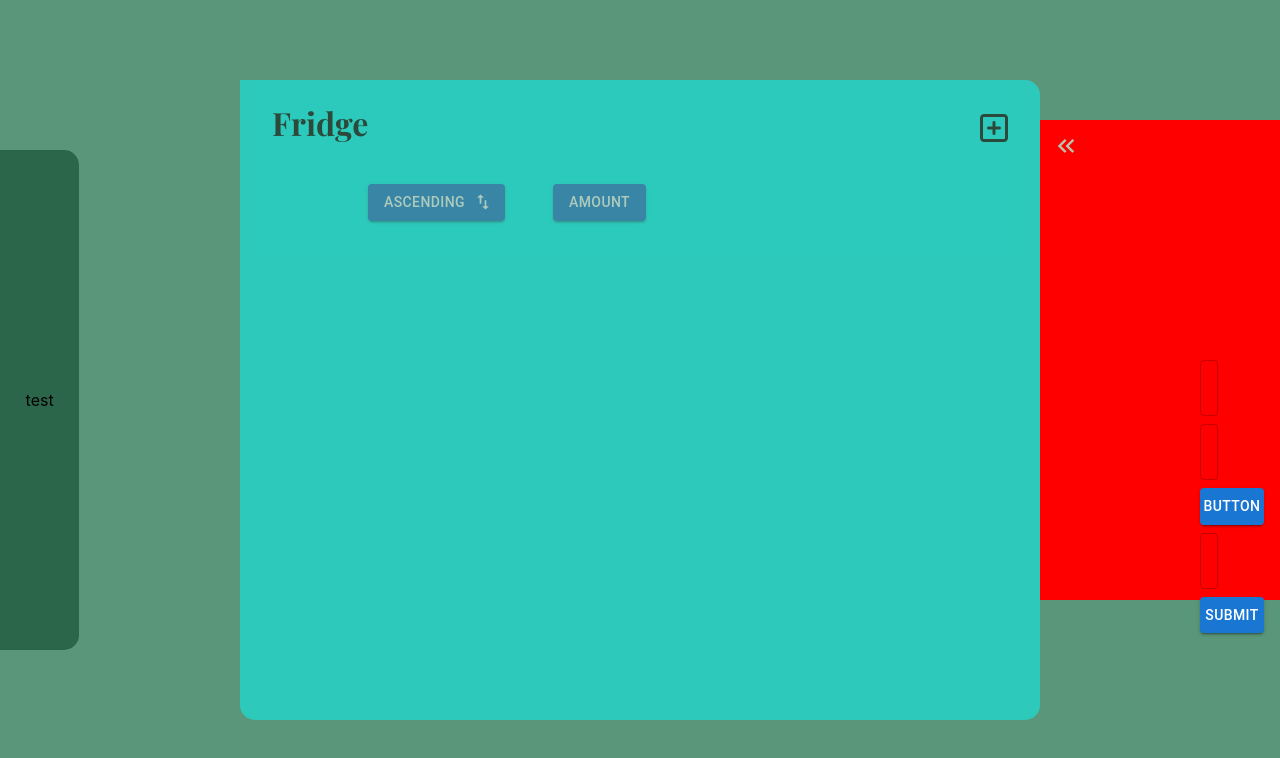
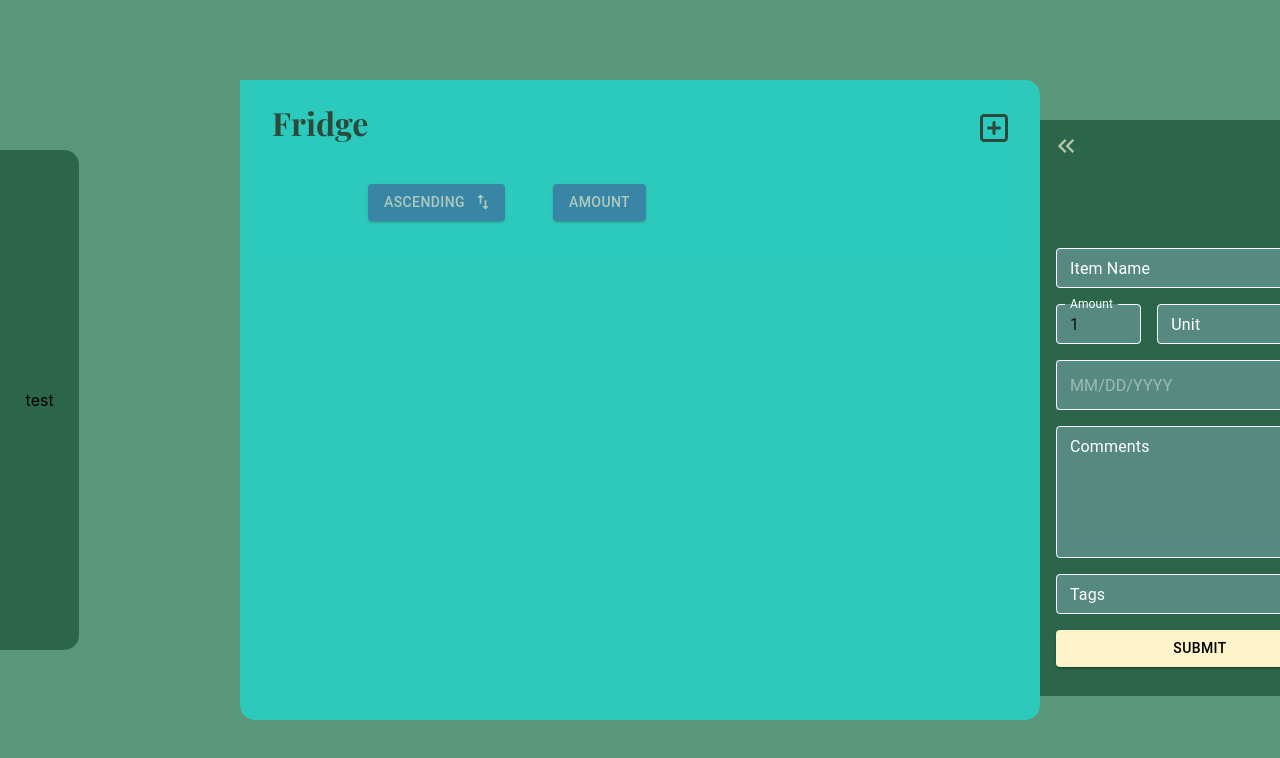
Before and after one commit to cjapar2/pantry-revised, a React (Create React App) app in the folder pantry-revised/: page / in a window 1280 px wide. Both pictures are taken after a click on the button 1055 px from the left and 188 px from the top of the page. Shown: the top 758 px of the page. Built offline with nearby package versions, Linux system fonts and the light colour scheme.

Commit message:
Added a form to the itemForm page on the sidePanel.

```diff
--- a/pantry-revised/src/components/List.js
+++ b/pantry-revised/src/components/List.js
@@ -40,11 +40,9 @@ export function List() {
 
   return (
     <div className='ListDashboard'>
+    {/* Render SidePanel behind ListContainer */}
     <SidePanel />
-
       <div className="ListContainer">
-
-
         <h1 className="ListTitle">Fridge</h1>
         {/* Button that opens AddItemForm and add items */}
         <FontAwesomeIcon icon={faSquarePlus} size="2xl" className="OpenAddFormBtn"
--- a/pantry-revised/src/components/NewItemForm.js
+++ b/pantry-revised/src/components/NewItemForm.js
@@ -1,11 +1,36 @@
 import React, { useState, useContext, useEffect } from 'react'
 import '../styles/NewItemForm.css'
-import { Button, Grid, Box, TextField } from '@mui/material'
+import { styled } from '@mui/material/styles';
+import { Button, Grid, Box, TextField, Paper} from '@mui/material'
 import { DatePicker } from '@mui/x-date-pickers/DatePicker'
 import { AdapterDayjs } from '@mui/x-date-pickers/AdapterDayjs'
 import { LocalizationProvider } from '@mui/x-date-pickers';
 import { parseISO } from 'date-fns';
 import { ItemsContext } from './ItemsContext'
+
+const CustomTextField = styled(TextField)({
+  '& .MuiOutlinedInput-root': {
+    backgroundColor: '#568A80',
+    '& fieldset': {
+      borderColor: 'white', // Default border color
+    },
+    '&:hover fieldset': {
+      borderColor: 'white', // Border color on hover
+    },
+    '&.Mui-focused fieldset': {
+      borderColor: 'white', // Border color when focused
+    },
+  },
+  '& .MuiInputLabel-root': {
+    color: 'white', // Default label color
+  },
+  '&:hover .MuiInputLabel-root': {
+    color: 'white', // Label color on hover
+  },
+  '& .Mui-focused .MuiInputLabel-root': {
+    color: 'white', // Label color when focused
+  },
+});
 
 export function NewItemForm({item}) {
     const { addItem, updateItem } = useContext(ItemsContext);
@@ -65,74 +90,116 @@ export function NewItemForm({item}) {
       }
 
   return (
-    <Box component='form' sx={{
-
-        position: 'absolute;',
-        padding: '15rem 10rem',
-        width: '15rem',
-        height: '10rem',
-        top: '0',
-        left: '0',
-        borderRadius: '0px 15px 15px 0px',
-        backgroundColor: 'red',
-    }} onSubmit={handleItemSubmit}>
-        <Grid container spacing={1}>
-        {/* First TextField */}
-        <Grid item xs={1}>
-          <TextField
-            required
+    <Box className='itemFormContainer'>
+    <Grid container spacing={2} className='itemFormGrid'>
+      {/* Item Name TextField */}
+      <Grid item xs={12}>
+        <CustomTextField
+          size='small'
+          label="Item Name"
+          value={name}
+          onChange={(e) => setName(e.target.value)}
+          className='name-field'
           fullWidth
-            id="firstField"
-            label="First Field"
-            name="firstField"
         />
       </Grid>
-        {/* Second TextField and Button */}
-        <Grid item xs={8}>
-          <TextField
-            required
+      {/* Amount TextField */}
+      <Grid item xs={4}>
+        <CustomTextField
+          size='small'
+          label="Amount"
+          type="number"
+          value={amount}
+          onChange={(e) => setAmount(e.target.value)}
           fullWidth
-            id="secondField"
-            label="Second Field"
-            name="secondField"
         />
       </Grid>
-        <Grid item xs={4}>
-          <Button variant="contained" color="primary" fullWidth>
-            Button
-          </Button>
-        </Grid>
-        {/* Third TextField */}
-        <Grid item xs={12}>
-          <TextField
-            required
+      {/* Amount Unit TextField */}
+      <Grid item xs={8}>
+        <CustomTextField
+          size='small'
+          label="Unit"
+          onChange={(e) => setAmount(e.target.value)}
           fullWidth
-            id="thirdField"
-            label="Third Field"
-            name="thirdField"
         />
       </Grid>
-        {/* Submit Button */}
+      {/* Date Picker */}
       <Grid item xs={12}>
-          <Button type="submit" fullWidth variant="contained" color="primary">
+        <LocalizationProvider dateAdapter={AdapterDayjs}>
+          <DatePicker
+            onChange={(e) => setDate(e)}
+            slotProps={{
+              textField: {
+                size: 'small',
+                sx: {
+                  width: '100%', // using width here because 'xs={12}' prop doesn't take upp the entire row
+                  backgroundColor: '#568A80',
+              '& .MuiOutlinedInput-root': {
+                height: '50px',
+                color: 'white', // Text color
+                '& fieldset': {
+                  borderColor: 'white', // Border color
+                },
+                '&:hover fieldset': {
+                  borderColor: 'white', // Border color on hover
+                },
+                '&.Mui-focused fieldset': {
+                  borderColor: 'white', // Border color when focused
+                },
+              },
+              '& .MuiInputLabel-root': {
+                color: 'white', // Label color
+              },
+              '&:hover .MuiInputLabel-root': {
+                color: 'white', // Label color on hover
+              },
+              '& .Mui-focused .MuiInputLabel-root': {
+                color: 'white', // Label color when focused
+              },
+                }
+              }
+            }}
+          />
+        </LocalizationProvider>
+      </Grid>
+      {/* Comments TextField */}
+      <Grid item xs={12}>
+      <CustomTextField
+          size='small'
+          label="Comments"
+          value={comments}
+          onChange={(e) => setComments(e.target.value)}
+          multiline // Multiline and rows={5} lets textfield take a bigger space
+          rows={5}
+          fullWidth
+        />
+      </Grid>
+      {/* Tags TextField */}
+      <Grid item xs={12}>
+        <CustomTextField
+          size='small'
+          label='Tags'
+          onChange={(e) => setAmount(e.target.value)}
+          fullWidth
+        />
+      </Grid>
+      <Grid item xs={12}>
+        <Button
+          variant="contained"
+          onClick={handleItemSubmit}
+          fullWidth
+          sx={{
+            backgroundColor: '#FFF3CA', // Submit button background color
+            color: '#000', // Text color black
+            '&:hover': {
+              backgroundColor: '#FFF3CA', // Maintain same color on hover
+            },
+          }}
+        >
           Submit
         </Button>
       </Grid>
-
     </Grid>
-
-
-            {/* <input type="text" placeholder='Name of Item' onChange={(e) => setName(e.target.value)}  required/>
-            <input type="text" placeholder='Amount' onChange={(e) => setAmount(e.target.value)} /> */}
-            {/* <input type="text" placeholder='Date' onChange={(e) => setDate(e.target.value)}></input> */}
-            {/* <LocalizationProvider dateAdapter={AdapterDayjs}>
-                <DatePicker
-                onChange={(e) => setDate(e)}
-                />
-            </LocalizationProvider>
-            <input type="text" placeholder='Comments' onChange={(e) => setComments(e.target.value)}></input>
-            <Button variant="contained" style={{backgroundColor: '#006769'}} type="submit">Submit</Button>
-            <input type='file' accept='image/*' onChange={handleFileChange} /> */}
   </Box>
   )
 }
--- a/pantry-revised/src/components/SidePanel.js
+++ b/pantry-revised/src/components/SidePanel.js
@@ -28,6 +28,7 @@ export function SidePanel() {
     };
 
     function renderContent() {
+        // Switch case to render sidePanel pages depending on what feature user chooses
         switch (activeFeature) {
             case 'addItemForm':
                 return <NewItemForm />
--- a/pantry-revised/src/styles/NewItemForm.css
+++ b/pantry-revised/src/styles/NewItemForm.css
@@ -1,32 +1,9 @@
 .itemFormContainer {
     position: absolute;
-    padding: 15rem 10rem;
-    width: 15rem;
-    height: 10rem;
-    top: 0;
-    left: 0;
+    width: 18rem;
+    height: 28rem;
+    top: 8rem;
+    left: 1rem;
     border-radius: 0px 15px 15px 0px;
-    background-color: red;
+    /* background-color: red; */
 }
-
-
-h1 {
-    position: absolute;
-}
-
-/* .name-field .MuiInputBase-root {
-    position: absolute;
-    width: 10rem;
-    color: black;
-    background-color: white;
-    flex-grow: 1;
-}
-
-input {
-    border-radius: 0.25r    em;
-    font-size: 1.25rem;
-}
-
-.AddBtn {
-    color: #006769;
-} */
--- a/pantry-revised/src/styles/SidePanel.css
+++ b/pantry-revised/src/styles/SidePanel.css
@@ -7,9 +7,9 @@
     top: 15%;
     left: 115px;
     /* use vh to scale with resolution/size of screen */
-    padding: 15rem 10rem;
-    width: 15rem;
-    height: 10rem;
+    padding: 18rem 10rem;
+    width: 18rem;
+    height: 20rem;
     border-radius: 0px 15px 15px 0px;
     /* Transition animation when side panel slides out */
     transition: left 0.3s ease-in-out;
@@ -34,10 +34,10 @@
     position: absolute;
     top: 0;
     right: 35px;
-    padding: 15rem 10rem;
+    padding: 18rem 10rem;
     /* Ensure size of container is the same as the sidePanelContainer (parent) */
     width: 15rem;
-    height: 10rem;
+    height: 18rem;
     background-color: #2C664A;
     border-radius: 0px 15px 15px 0px;
 }
@@ -56,6 +56,6 @@
 
 .close-button.MuiIconButton-root {
     color: #b8c4ac;
-    bottom: 240px;
-    right: 160px;
+    bottom: 18rem;
+    right: 10rem;
 }
```
Lines whose indentation alone changed are shown as unchanged.
